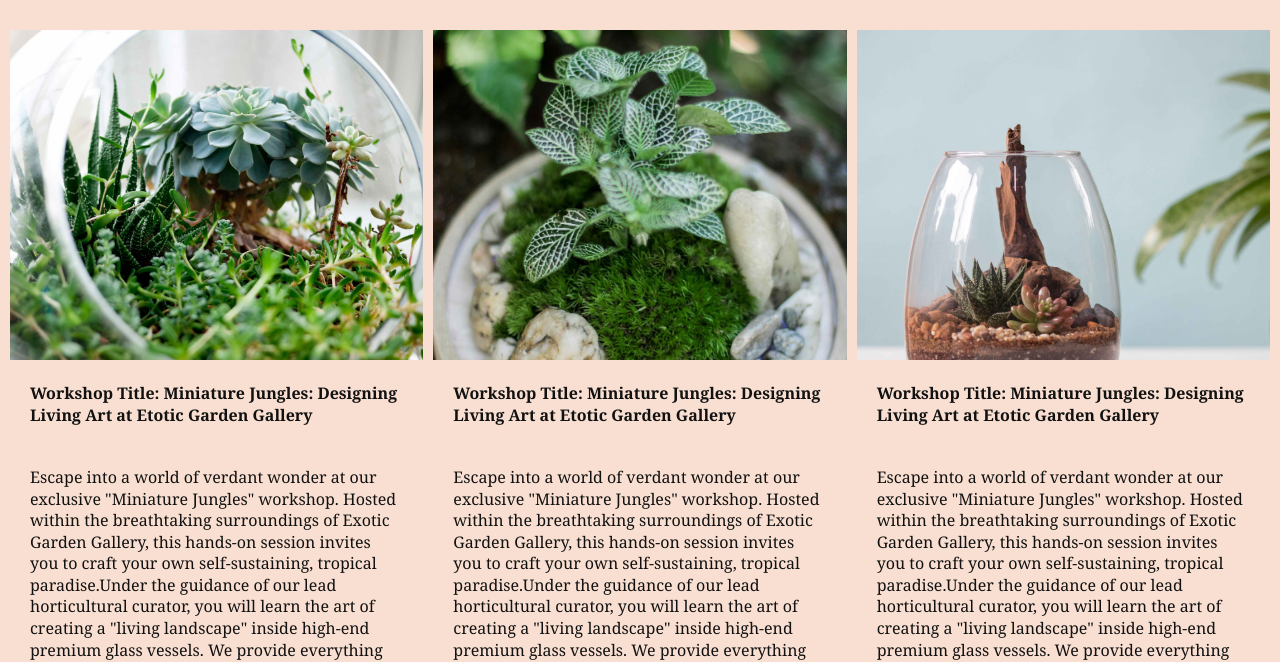
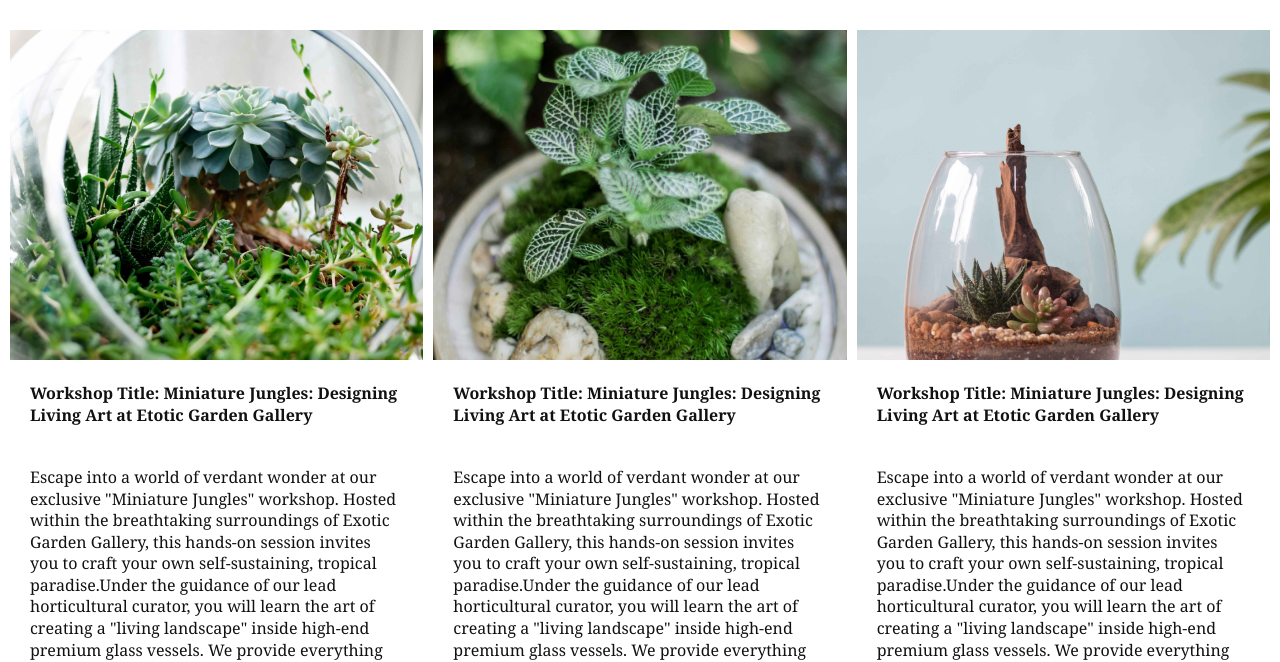
Before and after one commit to Emily763/Garden-Gallery, a plain HTML site: page classes.html in a window 1280 px wide. Shown: the part 593-1255 px from the top of the page. Drawn offline with Linux system fonts and the light colour scheme.

Commit message:
background color breaks

```diff
--- a/style.css
+++ b/style.css
@@ -1,7 +1,6 @@
 .grid-container {
   display: grid;
   grid-gap: 10px;
-  background-color: #f8dfd1;
   padding: 10px;
 }
 .one {
@@ -52,6 +51,8 @@
 .classes, h1{
   color: #fff;
 }
+
+
 
 
 
```
